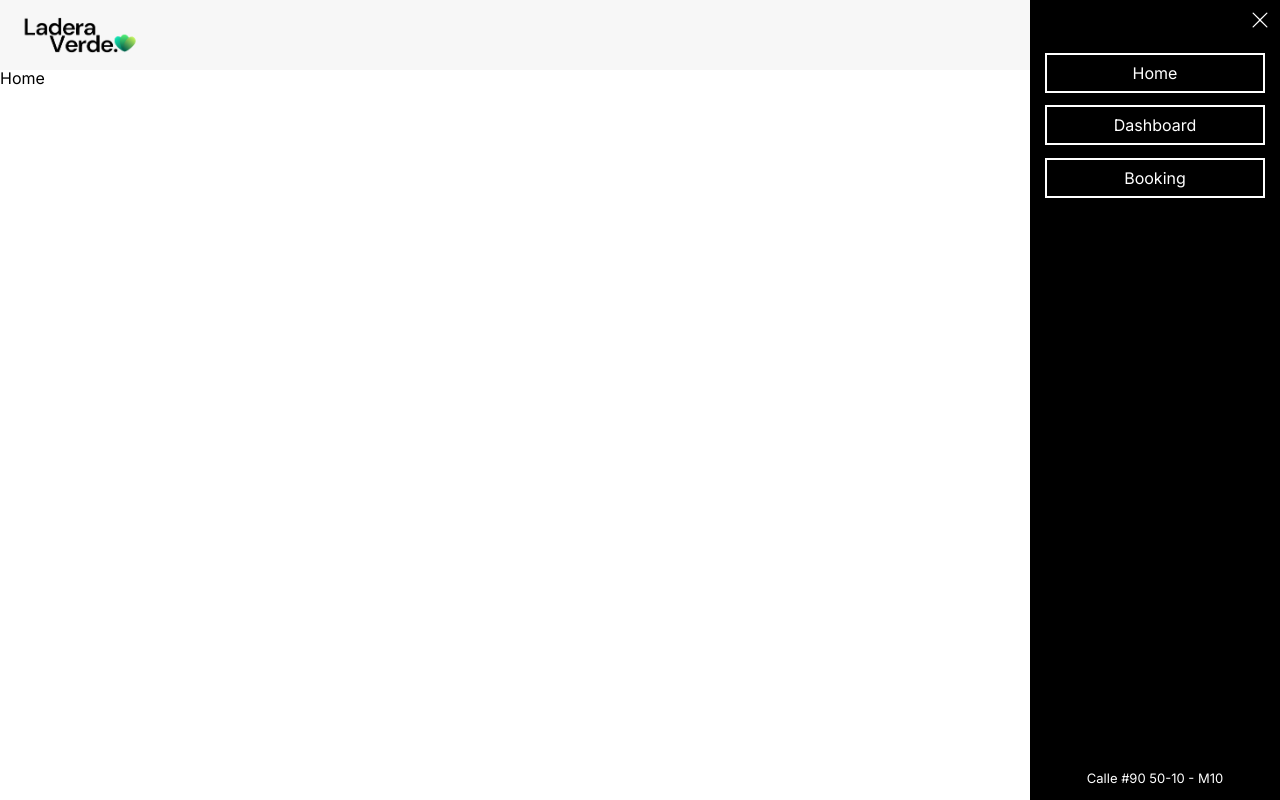
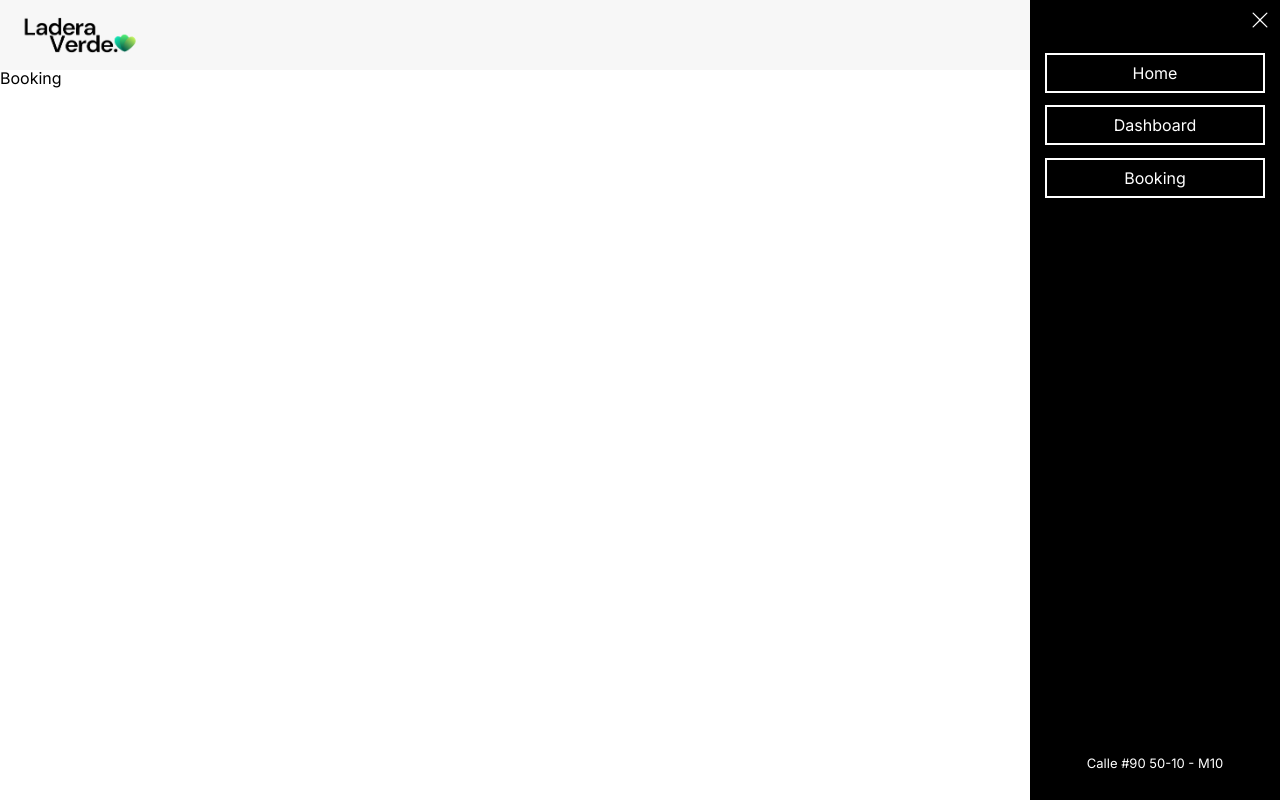
Before and after one commit to JDiegx/residential-complex-web-project, a React (Vite) app: page /booking in a window 1280 px wide. Both pictures are taken after a click on the button 1236 px from the left and 35 px from the top of the page. Built offline with nearby package versions, Linux system fonts and the light colour scheme.

Commit message:
update: 05/03/2025

```diff
--- a/package.json
+++ b/package.json
@@ -10,8 +10,11 @@
     "preview": "vite preview"
   },
   "dependencies": {
+    "dom": "^0.0.3",
     "react": "^19.0.0",
-    "react-dom": "^19.0.0"
+    "react-dom": "^19.0.0",
+    "react-router-dom": "^7.2.0",
+    "router": "^1.3.8"
   },
   "devDependencies": {
     "@eslint/js": "^9.21.0",
--- /dev/null
+++ b/src/Router/AppRouter.jsx
@@ -0,0 +1,22 @@
+import React from 'react'
+import { Routes, Route } from 'react-router-dom'
+import Header from '../components/common/Header/Header.jsx'
+import Home from '../components/pages/Home/Home.jsx'
+import Dashboard from '../components/pages/Dashboard/Dashboard.jsx'
+import Booking from '../components/pages/Booking/Booking.jsx'
+
+const AppRouter = () => {
+    return (
+        <>
+            <Header />
+            <Routes>
+                <Route path='/' element={<Home />} />
+                <Route path='/home' element={<Home />} />
+                <Route path='/dashboard' element={<Dashboard />} />
+                <Route path='/booking' element={<Booking />} />
+            </Routes>
+        </>
+    )
+}
+
+export default AppRouter
--- a/src/components/common/Header/Header.css
+++ b/src/components/common/Header/Header.css
@@ -26,23 +26,29 @@
 .header__button{
     width: 35px;
     height: 35px;
+    color: black;
 }
 
-.aside-menu{
+.aside-menu {
     width: 250px;
     height: 100vh;
     position: absolute;
     top: 0;
     right: 0;
     background-color: rgb(0, 0, 0);
-    display: none;
     color: white;
-}
-
-.--open-menu{
     display: flex;
     flex-direction: column;
     align-items: center;
+    transform: translateX(100%); /* Inicialmente oculto */
+    opacity: 0;
+    transition: transform 0.3s ease-in-out, opacity 0.3s ease-in-out;
+}
+
+
+.--open-menu{
+    transform: translateX(0);
+    opacity: 1;
 }
 
 .aside-menu__close-btn{
@@ -79,6 +85,9 @@
 }
 
 .aside-menu__list-item{
+}
+
+.aside-menu__link{
     width: 220px;
     height: 40px;
     border: 2px solid white;
@@ -86,23 +95,19 @@
     justify-content: center;
     align-items: center;
     box-sizing: border-box;
-    transition: ease-in-out 0.5ms;
+    transition: ease-in-out 0.3s;
+    text-decoration: none;
+    color: white;
 }
 
-.aside-menu__list-item:hover,
-.aside-menu__list-item:hover a{
+.aside-menu__link:hover{
     background-color: white;
     color: black;
-}
-
-.aside-menu__link{
-    text-decoration: none;
-    color: white;
 }
 
 .aside-menu__address{
     position: absolute;
     bottom: 0;
-    margin-bottom: 15px;
+    margin-bottom: 30px;
     font-size: 13px;
 }
--- a/src/components/common/Header/Header.jsx
+++ b/src/components/common/Header/Header.jsx
@@ -1,6 +1,7 @@
 import React, { useState } from "react";
 import "./Header.css";
 import laderaVerdeLogo from "/img/ladera-verder-logo.png"
+import { Link } from "react-router-dom";
 
 const Header = () => {
     const [isOpen, setIsOpen] = useState(false)
@@ -36,13 +37,13 @@ const Header = () => {
                 <nav className="aside-menu__navigation">
                     <ul className="aside-menu__list">
                         <li className="aside-menu__list-item">
-                            <a href="" className="aside-menu__link">Home</a>
+                            <Link to={"/home"} className="aside-menu__link">Home</Link>
                         </li>
                         <li className="aside-menu__list-item">
-                            <a href="" className="aside-menu__link">Dashboard</a>
+                            <Link to={"/dashboard"} className="aside-menu__link">Dashboard</Link>
                         </li>
                         <li className="aside-menu__list-item">
-                            <a href="" className="aside-menu__link">Booking</a>
+                            <Link to={"/booking"} className="aside-menu__link">Booking</Link>
                         </li>
                     </ul>
                 </nav>
--- /dev/null
+++ b/src/components/pages/Booking/Booking.jsx
@@ -0,0 +1,9 @@
+import React from 'react'
+
+const Booking = () => {
+  return (
+    <div>Booking</div>
+  )
+}
+
+export default Booking
--- /dev/null
+++ b/src/components/pages/Dashboard/Dashboard.jsx
@@ -0,0 +1,9 @@
+import React from 'react'
+
+const Dashboard = () => {
+  return (
+    <div>Dashboard</div>
+  )
+}
+
+export default Dashboard
--- a/src/components/pages/Home/Home.jsx
+++ b/src/components/pages/Home/Home.jsx
@@ -1,11 +1,9 @@
 import React from 'react'
 import "./Home.css"
-import Header from '../../common/Header/Header'
 
 const Home = () => {
     return (
         <div>
-            <Header />
             <p>Home</p>
         </div>
     )
--- a/src/main.jsx
+++ b/src/main.jsx
@@ -1,10 +1,13 @@
 import { StrictMode } from 'react'
 import { createRoot } from 'react-dom/client'
 import './index.css'
-import Home from './components/pages/Home/Home'
+import { BrowserRouter } from 'react-router-dom'
+import AppRouter from './Router/AppRouter'
 
 createRoot(document.getElementById('root')).render(
   <StrictMode>
-    <Home />
+    <BrowserRouter>
+      <AppRouter />
+    </BrowserRouter>
   </StrictMode>,
 )
```
Also changed, not shown: src/components/pages/Booking/Booking.css (added), src/components/pages/Dashboard/Dashboard.css (added), 1 other file (tests, documents, lock files or other folders).
